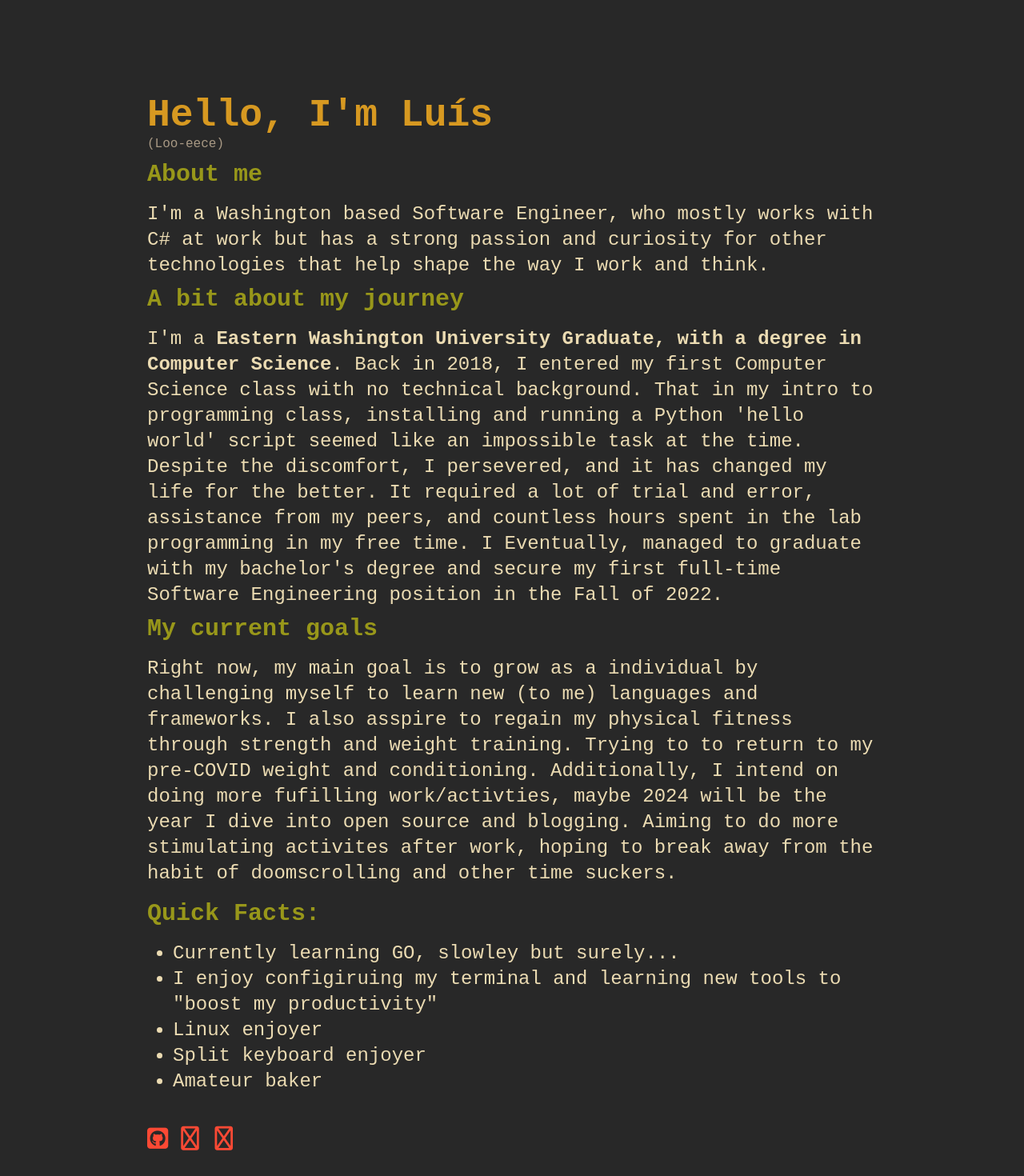
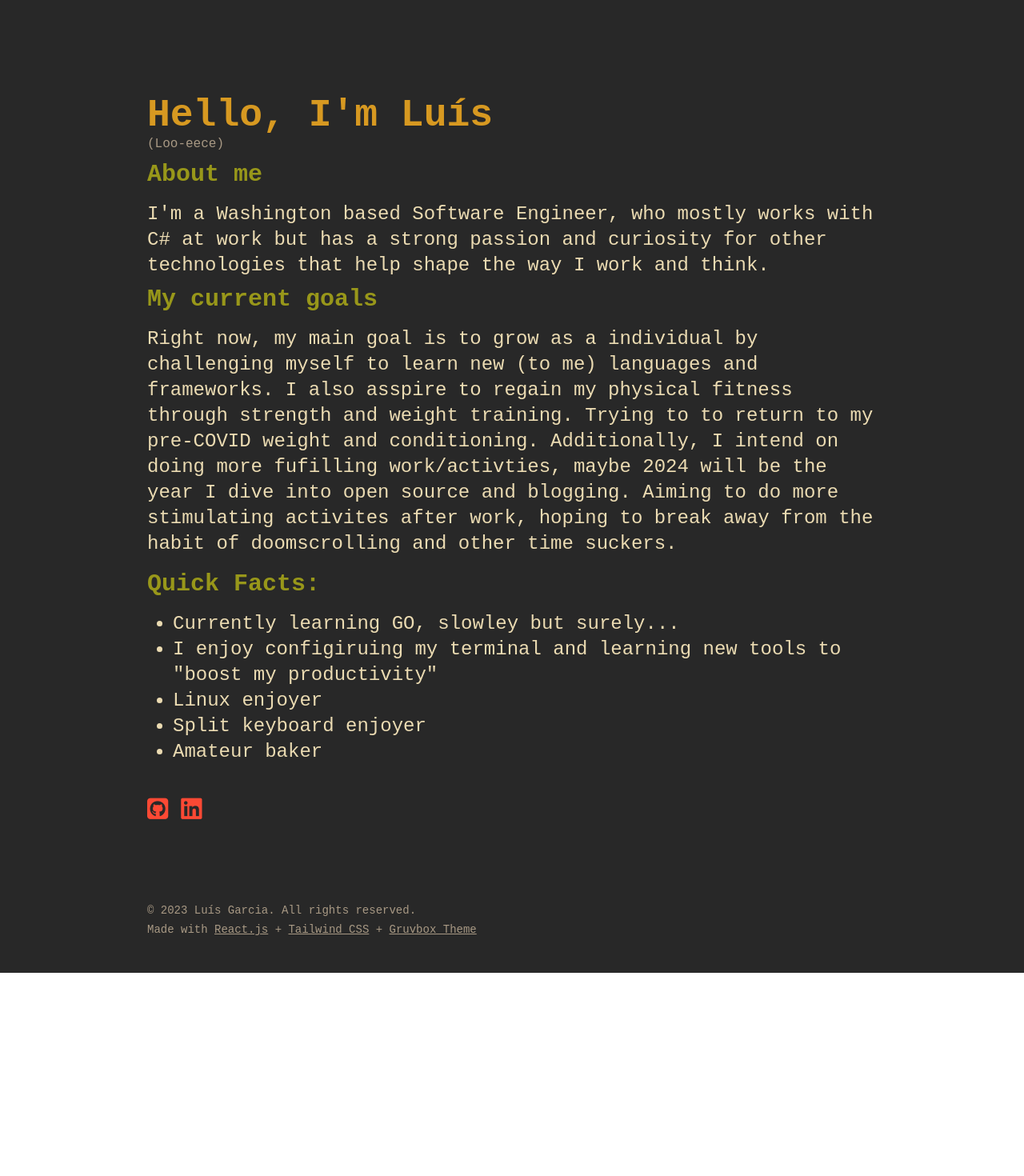
Before and after one commit to TechGlue/PersonalSite, a React (Vite) app: page / in a window 1280 px wide. Shown: the top 1470 px of the page at 80% size. After the commit the page ends 1216 px from the top, so only its background shows below. Built offline with nearby package versions, Linux system fonts and the light colour scheme.

Commit message:
fixed broken icons and content change

```diff
--- a/src/routes/splashpage.jsx
+++ b/src/routes/splashpage.jsx
@@ -24,20 +24,6 @@ export default function SplashPage() {
 						I'm a Washington based Software Engineer, who mostly works with C#
 						at work but has a strong passion and curiosity for other
 						technologies that help shape the way I work and think.
-					</p>
-				</div>
-
-				<p className="text-3xl mb-2 font-bold text-secondary-titles">
-					A bit about my journey
-				</p>
-				<div className="text-secondary text-2xl">
-					<p>
-						I'm a{" "}
-						<b>
-							Eastern Washington University Graduate, with a degree in Computer
-							Science
-						</b>
-						. Back in 2018, I entered my first Computer Science class with no technical background. That in my intro to programming class, installing and running a Python 'hello world' script seemed like an impossible task at the time. Despite the discomfort, I persevered, and it has changed my life for the better. It required a lot of trial and error, assistance from my peers, and countless hours spent in the lab programming in my free time. I Eventually, managed to graduate with my bachelor's degree and secure my first full-time Software Engineering position in the Fall of 2022.
 					</p>
 				</div>
 
@@ -71,11 +57,8 @@ export default function SplashPage() {
 							<a href="https://github.com/TechGlue">
 								<i class="fa-brands fa-square-github hover:text-icons-hover"></i>
 							</a>
-							<a href="malito:lgarcia29@ewu.edu">
-								<i class="fa-regular fa-square-envelope hover:text-icons-hover"></i>
-							</a>
 							<a href="https://www.linkedin.com/in/luis-garcia-097a60237/">
-								<i class="fa-regular fa-linkedin hover:text-icons-hover"></i>
+								<i class="fa-brands fa-linkedin hover:text-icons-hover"></i>
 							</a>
 						</div>
 					</div>
```
